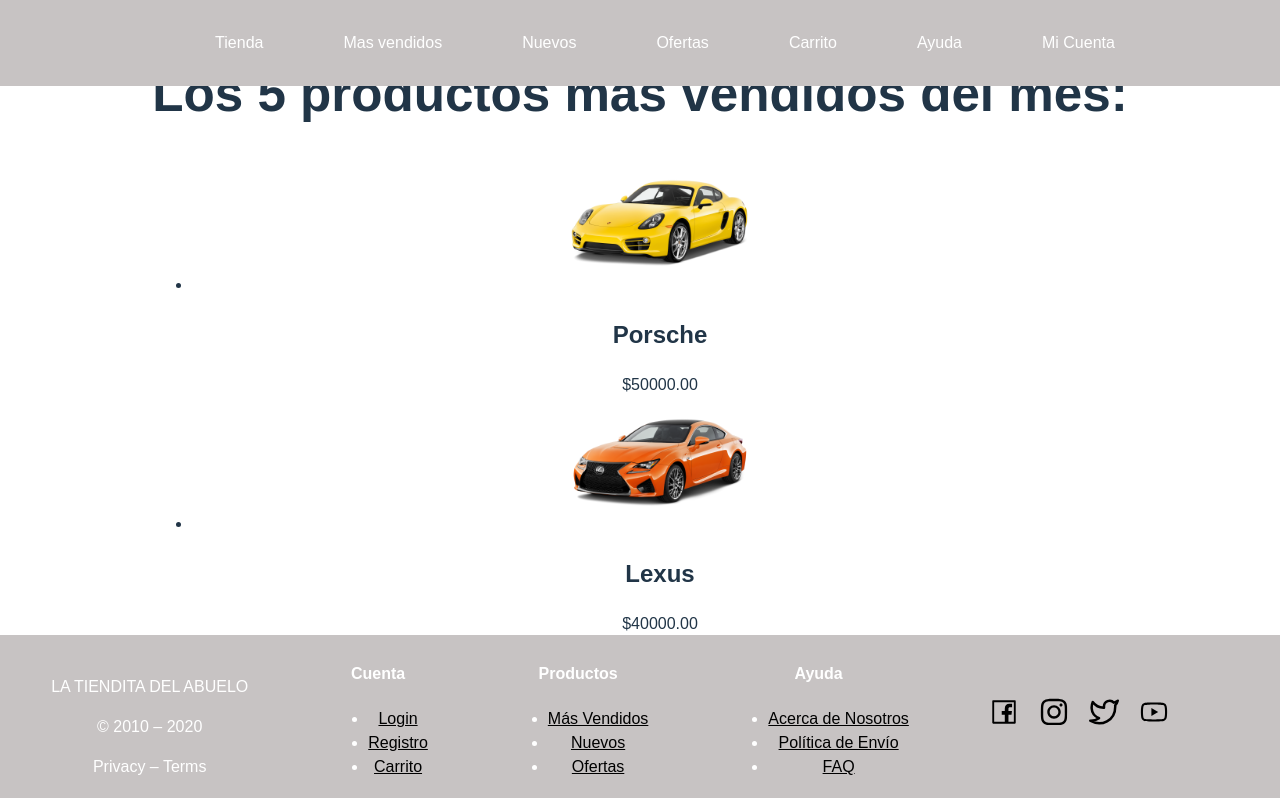
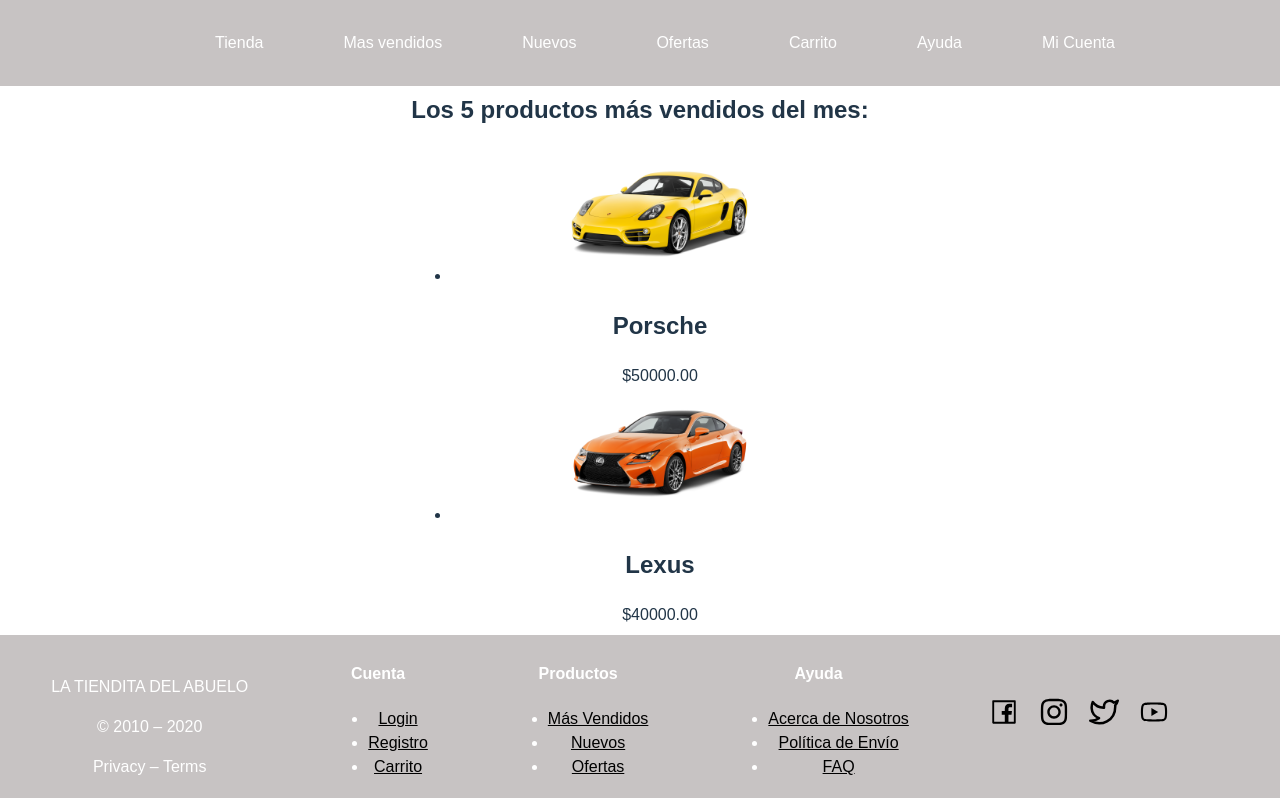
Before and after one commit to LuiguiParedes2018/ProyectoPrograWeb, a React (Vite) app: page /enlace1 in a window 1280 px wide. Shown: the top 798 px of the page. Built offline with nearby package versions, Linux system fonts and the light colour scheme; a web font is replaced by a local one.

Commit message:
scroll y detalles

```diff
--- a/src/Styles/imagenes.css
+++ b/src/Styles/imagenes.css
@@ -1,4 +1,12 @@
 img {
     max-width: 200px;
-    max-height: 150px;
+    max-height: 200px;
 }
+
+.nuevos{
+    margin-top: 60px;
+}
+
+.masvendidos{
+    margin-top: 60px;
+}
--- a/src/componentes/Carrito.jsx
+++ b/src/componentes/Carrito.jsx
@@ -27,7 +27,6 @@ function Carrito() {
         <div className='Contenedor'>
             <p>Guardado para despues:</p>
         </div>
-
         <Pie/>
         </>
     )
--- a/src/componentes/Masvendidos.jsx
+++ b/src/componentes/Masvendidos.jsx
@@ -30,11 +30,9 @@ const Masvendidos = () => {
   return (
     <>
       <Menu/>
-      <div>
+      <div className='masvendidos'>
         <main>
-          <div>
-            <h1>Los 5 productos más vendidos del mes:</h1>
-          </div>
+        <h2>Los 5 productos más vendidos del mes:</h2>
           <ul className="product-list">
             {productosMasVendidos.map((product, index) => (
               <li key={index}>
--- a/src/componentes/Nuevos.jsx
+++ b/src/componentes/Nuevos.jsx
@@ -28,7 +28,7 @@ function Nuevos() {
     return (
         <>
         <Menu />
-        <div>
+        <div className='nuevos'>
             <h2>Los productos más recientes agregados</h2>
             <ul>
                 {productos.map((producto, index) => (
--- a/src/index.css
+++ b/src/index.css
@@ -12,6 +12,9 @@
   -moz-osx-font-smoothing: grayscale;
 }
 
+html {
+  overflow-y: scroll;
+}
 
 body {
   margin: 0;
```
Also changed, not shown: src/Styles/DatosRegistro.css (line endings or trailing spaces).
